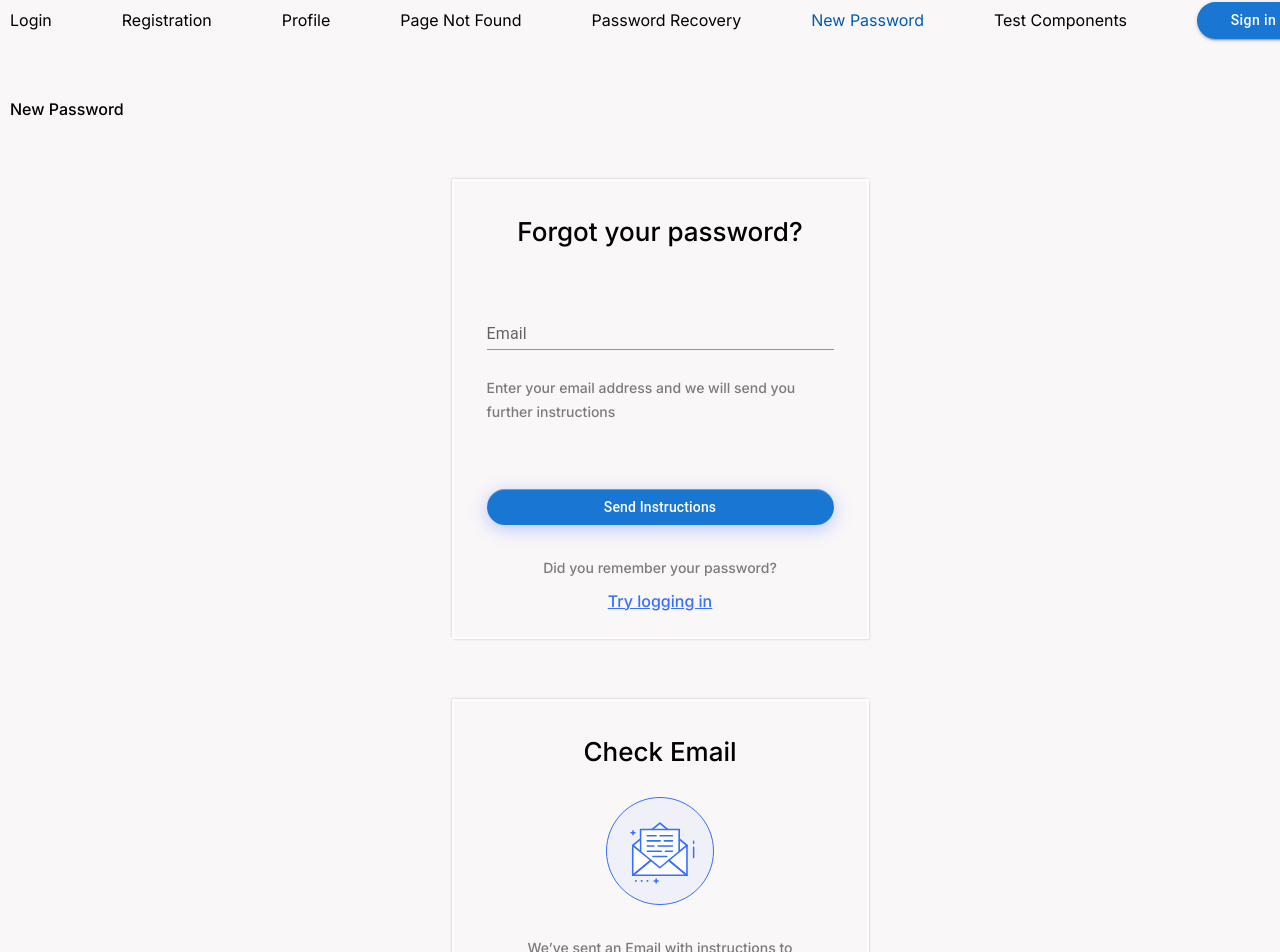
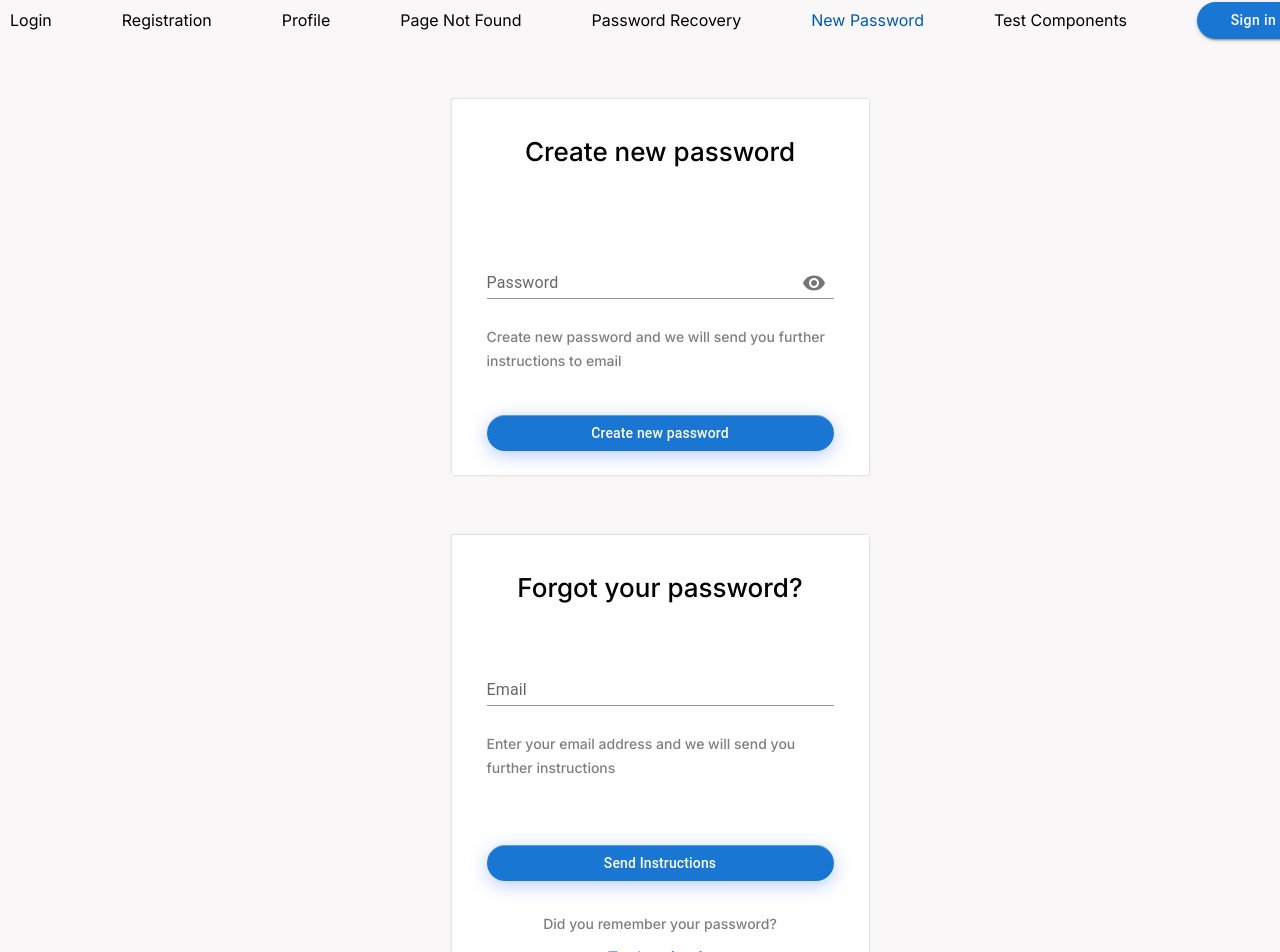
Before and after one commit to Nikmaunt/friday-cards, a React (Create React App) app: page /friday-cards/new-password in a window 1280 px wide. Shown: the part 28-980 px from the top of the page. Built offline with nearby package versions, Linux system fonts and the light colour scheme.

Commit message:
fix: add changes to createPassword

```diff
--- a/src/app/App.tsx
+++ b/src/app/App.tsx
@@ -25,8 +25,10 @@ const App = () => {
             <Route path={"/friday-cards/registration"} element={<LoginRegistration />}></Route>
             <Route path={"/friday-cards/profile"} element={<Profile />}></Route>
             <Route path={"/friday-cards/404"} element={<NotFoundPage />}></Route>
-            <Route path={"/friday-cards/password-recovery"} element={<PasswordRecovery />}></Route>
-            <Route path={"/friday-cards/new-password"} element={<NewPassword />}></Route>
+            {/*<Route path={"/friday-cards/password-recovery"} element={<PasswordRecovery />}></Route>*/}
+            <Route path={"/friday-cards/password-recovery"} element={<ForgotPassword />}></Route>
+            {/*<Route path={"/friday-cards/new-password"} element={<NewPassword />}></Route>*/}
+            <Route path={"/friday-cards/new-password"} element={<CreatePassword />}></Route>
             <Route path={"/friday-cards/test-components"} element={<TestComponents />}></Route>
             <Route path={"/friday-cards"} element={<LoginRegistration />}></Route>
             <Route path={"*"} element={<NotFoundPage />}></Route>
--- a/src/feature/passwordRecovery/ForgotPassword.tsx
+++ b/src/feature/passwordRecovery/ForgotPassword.tsx
@@ -9,6 +9,7 @@ import { recoveryPasswordTC } from "../../state/forgotPassword-reducer";
 
 export type AppThunkType = ThunkDispatch<RootReducerType, void, Action>;
 
+//
 export const ForgotPassword = () => {
   let dispatch = useDispatch<AppThunkType>();
   const [email, setEmail] = useState("");
--- a/src/feature/passwordRecovery/checkEmail.css
+++ b/src/feature/passwordRecovery/checkEmail.css
@@ -1,6 +1,7 @@
 /*общий блок CheckEmail*/
 .checkEmail {
   display: flex;
+  background-color: #ffffff;
 
   /*располоение элементов в блоке в колонку*/
   flex-direction: column;
--- a/src/feature/passwordRecovery/createPassword.css
+++ b/src/feature/passwordRecovery/createPassword.css
@@ -1,6 +1,7 @@
 /*общий блок forgotPassword*/
 .createPassword {
   display: flex;
+  background-color: #ffffff;
 
   /*располоение элементов в блоке в колонку*/
   flex-direction: column;
--- a/src/feature/passwordRecovery/forgotPassword.css
+++ b/src/feature/passwordRecovery/forgotPassword.css
@@ -1,6 +1,7 @@
 /*общий блок forgotPassword*/
 .forgotPassword {
   display: flex;
+  background-color: #ffffff;
 
   /*располоение элементов в блоке в колонку*/
   flex-direction: column;
```
